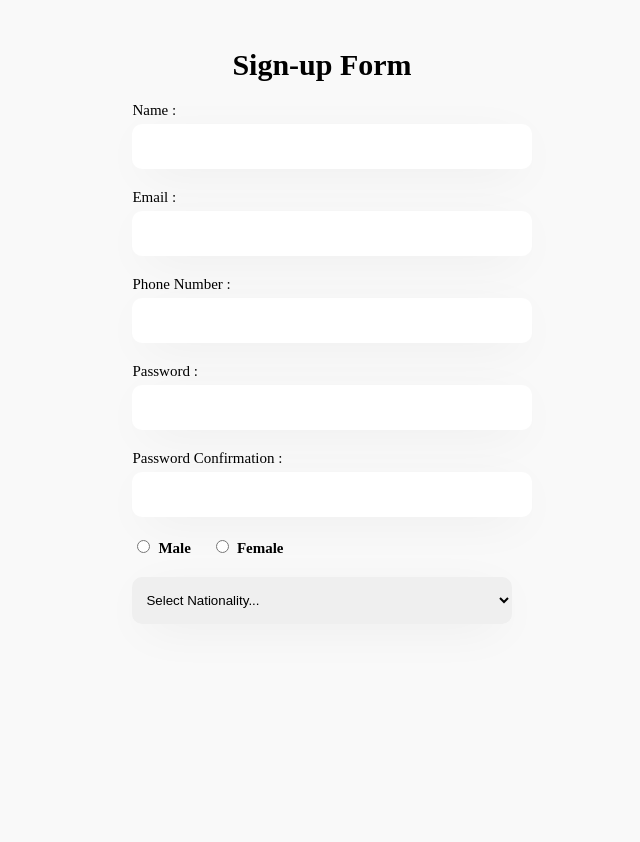
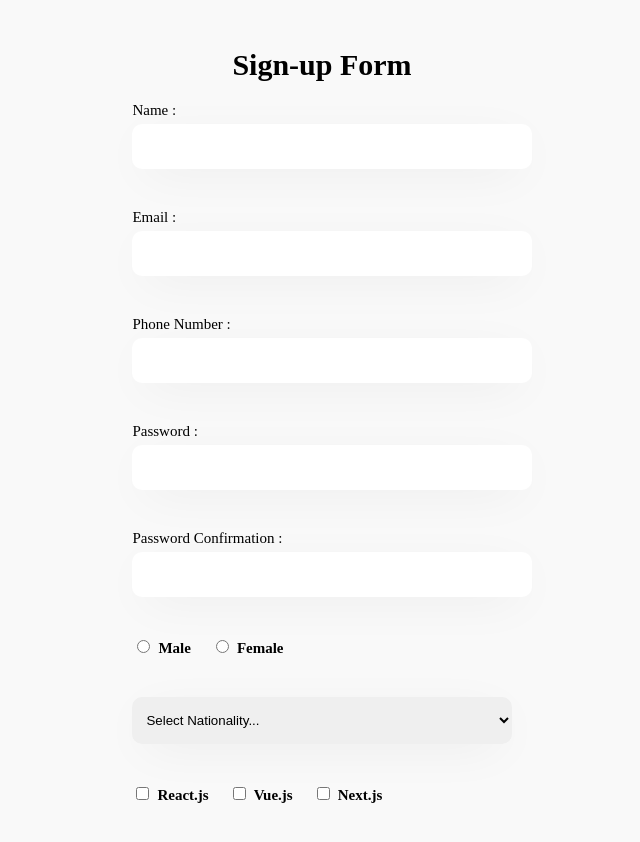
Before and after one commit to sepidehbiglarizadeh/Sign-up-Form, a React (Create React App) app: page / in a window 1280 px wide. Shown: the top 842 px of the page, without its empty margins (318-958 px from the left). Before the commit the page ends 800 px from the top, so only its background shows below. Built offline with nearby package versions, Linux system fonts and the light colour scheme.

Commit message:
create CheckBox component

```diff
--- a/src/App.css
+++ b/src/App.css
@@ -10,7 +10,7 @@ form {
 }
 
 .formControl{
-  margin-bottom: 2rem;
+  margin-bottom: 4rem;
 }
 
 .block {
--- /dev/null
+++ b/src/components/Common/CheckBox.js
@@ -0,0 +1,16 @@
+import { Fragment } from "react";
+
+const CheckBox = ({checkBoxOptions,name}) => {
+  return (
+    <div className="formControl">
+      {checkBoxOptions.map((item) => (
+        <Fragment key={item.value}>
+          <input id={item.value} name={name} type="checkbox" value={item.value} />
+          <label htmlFor={item.value}>{item.label}</label>
+        </Fragment>
+      ))}
+    </div>
+  );
+};
+
+export default CheckBox;
--- a/src/components/SignUpForm/SignUpForm.js
+++ b/src/components/SignUpForm/SignUpForm.js
@@ -1,3 +1,4 @@
+import CheckBox from "../Common/CheckBox";
 import Input from "../Common/Input";
 import RadioInput from "../Common/RadioInput";
 import Select from "../Common/Select";
@@ -14,6 +15,12 @@ const selectOptions = [
   { label: "United Kingdom", value: "UK" },
 ];
 
+const checkBoxOptions = [
+  { label: "React.js", value: "React.js" },
+  { label: "Vue.js", value: "Vue.js" },
+  { label: "Next.js", value: "Next.js" },
+];
+
 const SignUpForm = () => {
   return (
     <form>
@@ -27,7 +34,8 @@ const SignUpForm = () => {
         type="password"
       />
       <RadioInput radioOptions={radioOptions} name="gender" />
-     <Select selectOptions={selectOptions} name="nationality" />
+      <Select selectOptions={selectOptions} name="nationality" />
+      <CheckBox checkBoxOptions={checkBoxOptions} name="intrests" />
     </form>
   );
 };
```
